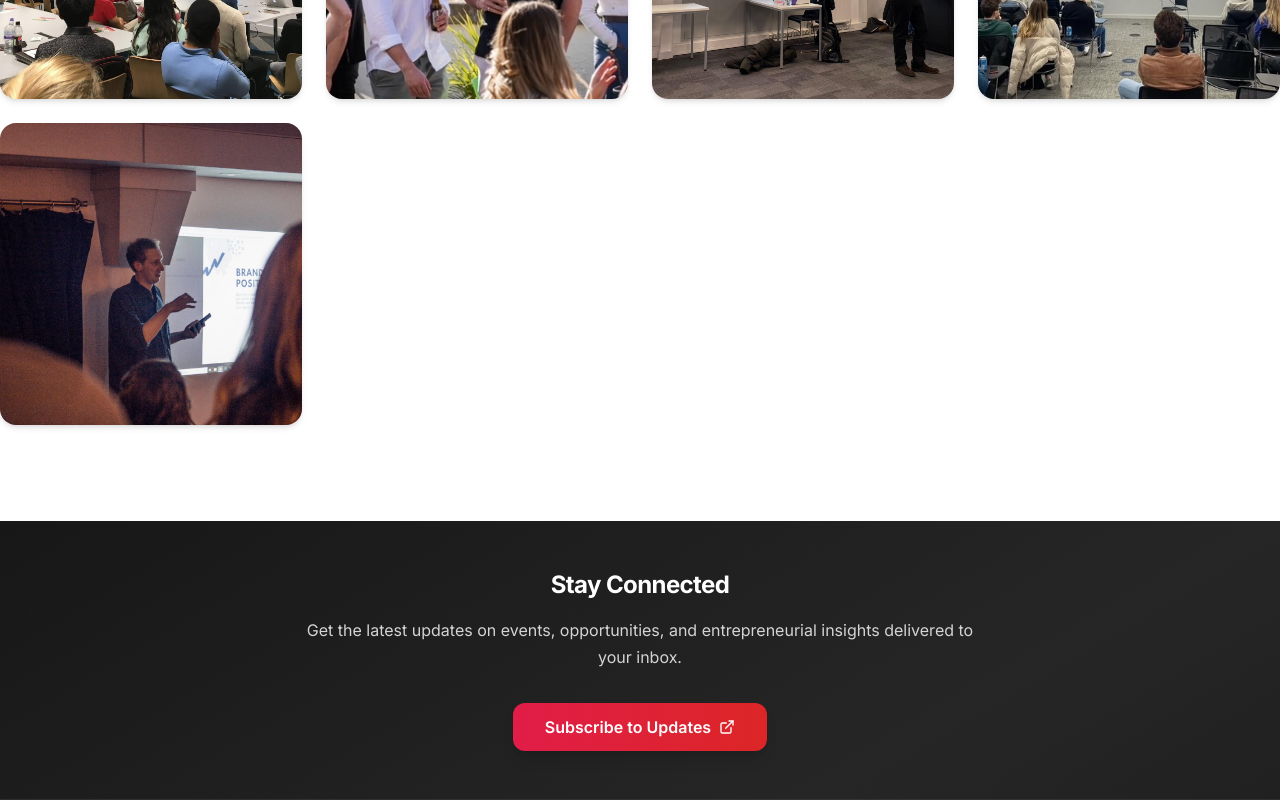
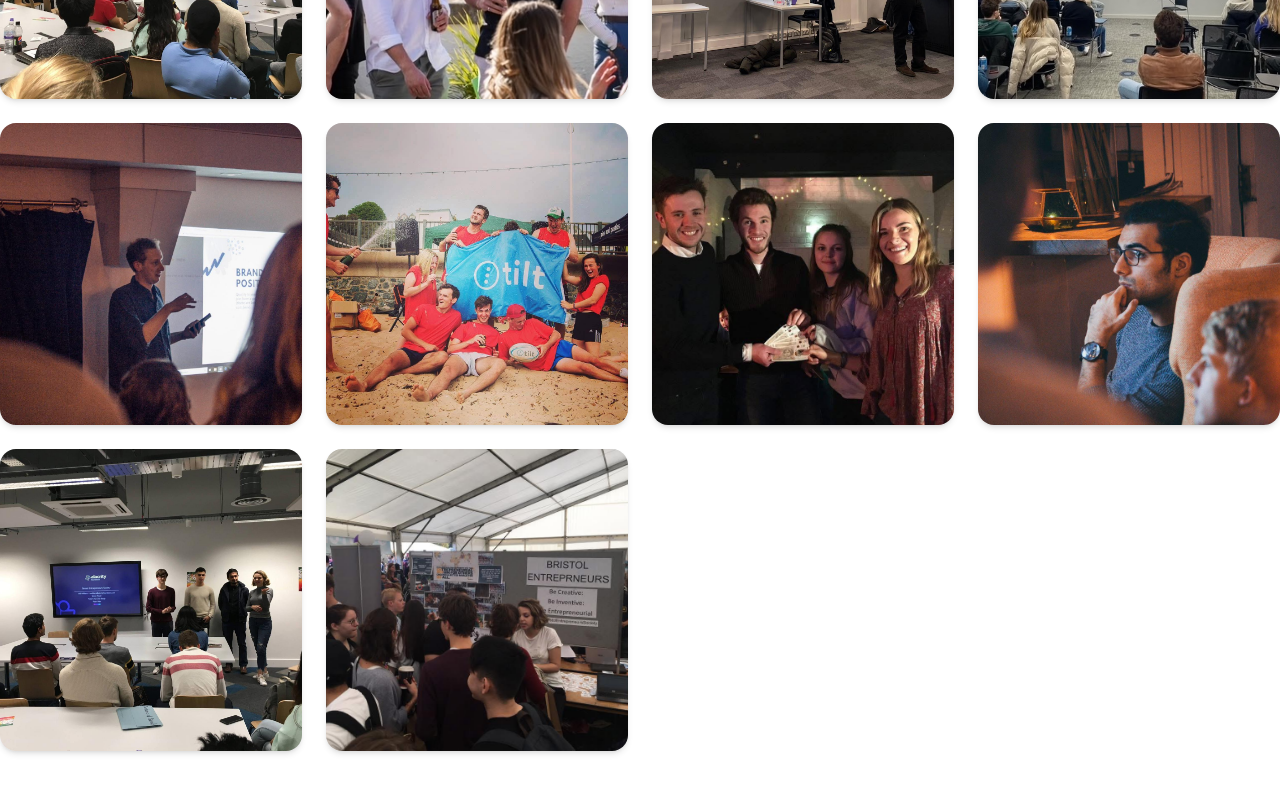
Before and after one commit to Bristol-Entrepreneurs-Society/bes-website, a Next.js app: page /gallery in a window 1280 px wide. Shown: the part 880-1680 px from the top of the page. Built offline with nearby package versions, Linux system fonts and the light colour scheme.

Commit message:
Add 5 new photos to Gallery - no duplicates

```diff
--- a/src/app/gallery/page.tsx
+++ b/src/app/gallery/page.tsx
@@ -54,6 +54,31 @@ const galleryImages = [
     id: '5',
     src: '/Unknown-1.jpeg',
     alt: 'BES Event - Outdoor Networking Event',
+  },
+  {
+    id: '6',
+    src: '/Unknown-2.jpeg',
+    alt: 'BES Event - Team Celebration with Tilt Banner',
+  },
+  {
+    id: '7',
+    src: '/PHOTO-2025-09-16-20-16-28.jpg',
+    alt: 'BES Event - Award Ceremony',
+  },
+  {
+    id: '8',
+    src: '/PHOTO-2025-09-16-20-16-27.jpg',
+    alt: 'BES Event - Digital Marketing Workshop',
+  },
+  {
+    id: '9',
+    src: '/PHOTO-2025-09-16-20-16-29.jpg',
+    alt: 'BES Event - Lecture Hall Presentation',
+  },
+  {
+    id: '10',
+    src: '/Unknown-3.jpeg',
+    alt: 'BES Event - Society Fair Booth',
   },
 ]
 
```
